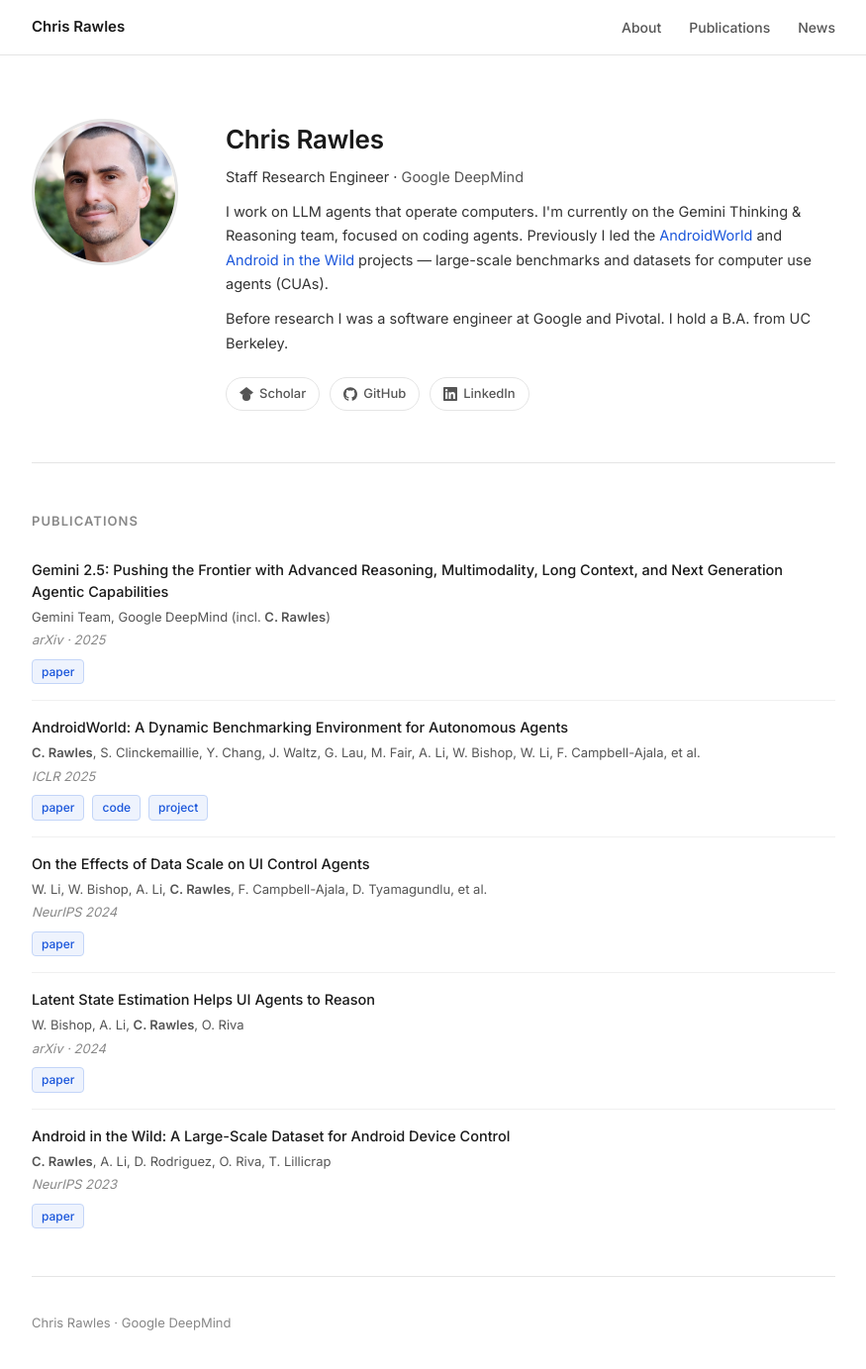
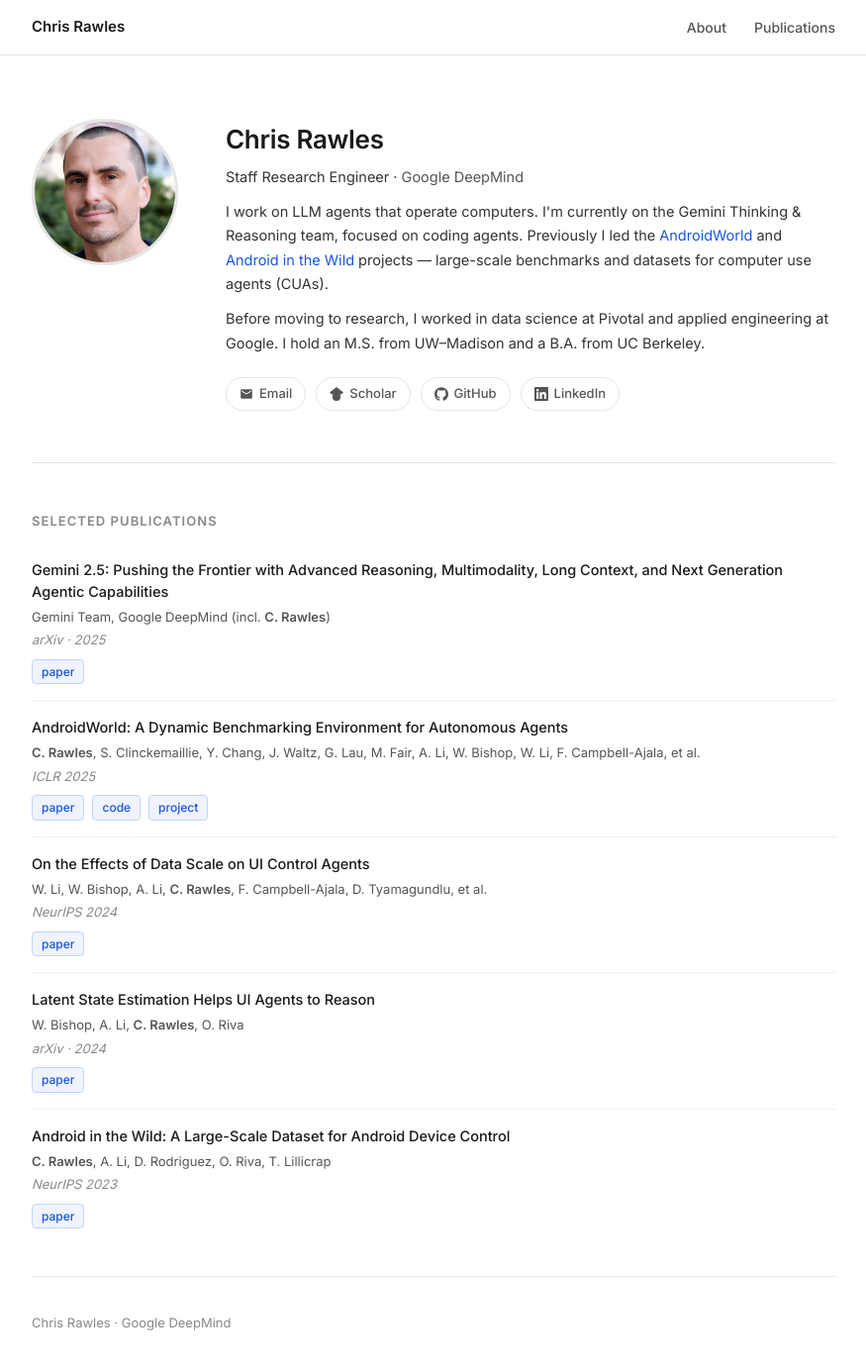
Before and after one commit to crawles/crawles.github.io, a Jekyll site: the page built from index.html, in a window 1280 px wide and 1384 px high. Shown: the whole window at 99% size, without its empty margins (202-1077 px from the left). Built offline with Jekyll 4.4.1, drawn with Linux system fonts in a browser that asks for light colours.

Commit message:
Polish: remove News nav link, update bio, Selected Publications, add email
https://claude.ai/code/session_01JgXp7sY7BewybbQ11cLoNh

```diff
--- a/_layouts/default.html
+++ b/_layouts/default.html
@@ -17,7 +17,6 @@
       <div class="nav-links">
         <a href="{{ site.baseurl }}/#about">About</a>
         <a href="{{ site.baseurl }}/#publications">Publications</a>
-        <a href="{{ site.baseurl }}/#news">News</a>
       </div>
     </div>
   </nav>
--- a/index.html
+++ b/index.html
@@ -19,9 +19,14 @@ title: Home
         large-scale benchmarks and datasets for computer use agents (CUAs).
       </p>
       <p>
-        Before research I was a software engineer at Google and Pivotal. I hold a B.A. from UC Berkeley.
+        Before moving to research, I worked in data science at Pivotal and applied engineering at Google.
+        I hold an M.S. from UW&ndash;Madison and a B.A. from UC Berkeley.
       </p>
       <div class="bio-links">
+        <a href="mailto:crawles@google.com">
+          <svg viewBox="0 0 24 24" fill="currentColor" aria-hidden="true"><path d="M20 4H4c-1.1 0-2 .9-2 2v12c0 1.1.9 2 2 2h16c1.1 0 2-.9 2-2V6c0-1.1-.9-2-2-2zm0 4-8 5-8-5V6l8 5 8-5v2z"/></svg>
+          Email
+        </a>
         <a href="https://scholar.google.com/citations?user=wINI4kcAAAAJ&hl=en">
           <svg viewBox="0 0 24 24" fill="currentColor" aria-hidden="true"><path d="M12 24a7 7 0 1 1 0-14 7 7 0 0 1 0 14zm0-24L0 9.5l4.838 3.94A8 8 0 0 1 12 10a8 8 0 0 1 7.162 3.44L24 9.5z"/></svg>
           Scholar
@@ -39,7 +44,7 @@ title: Home
   </section>
 
   <section class="section" id="publications">
-    <h2>Publications</h2>
+    <h2>Selected Publications</h2>
     <div class="pub-list">
 
       <div class="pub">
```
